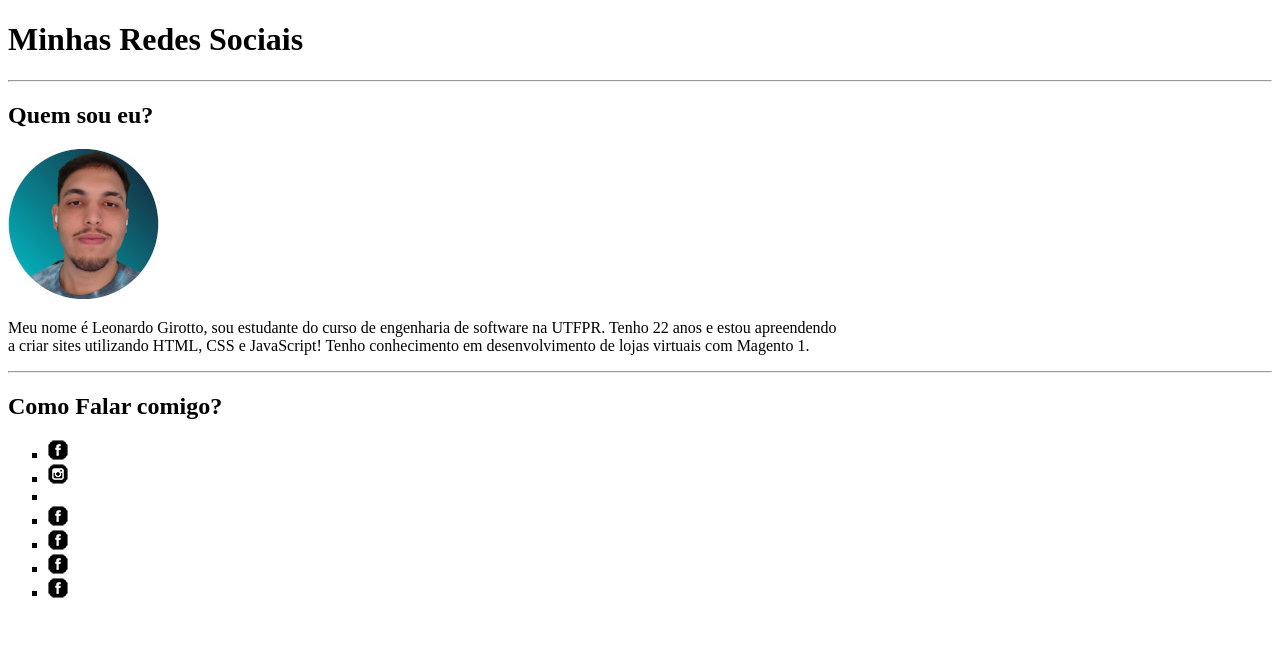
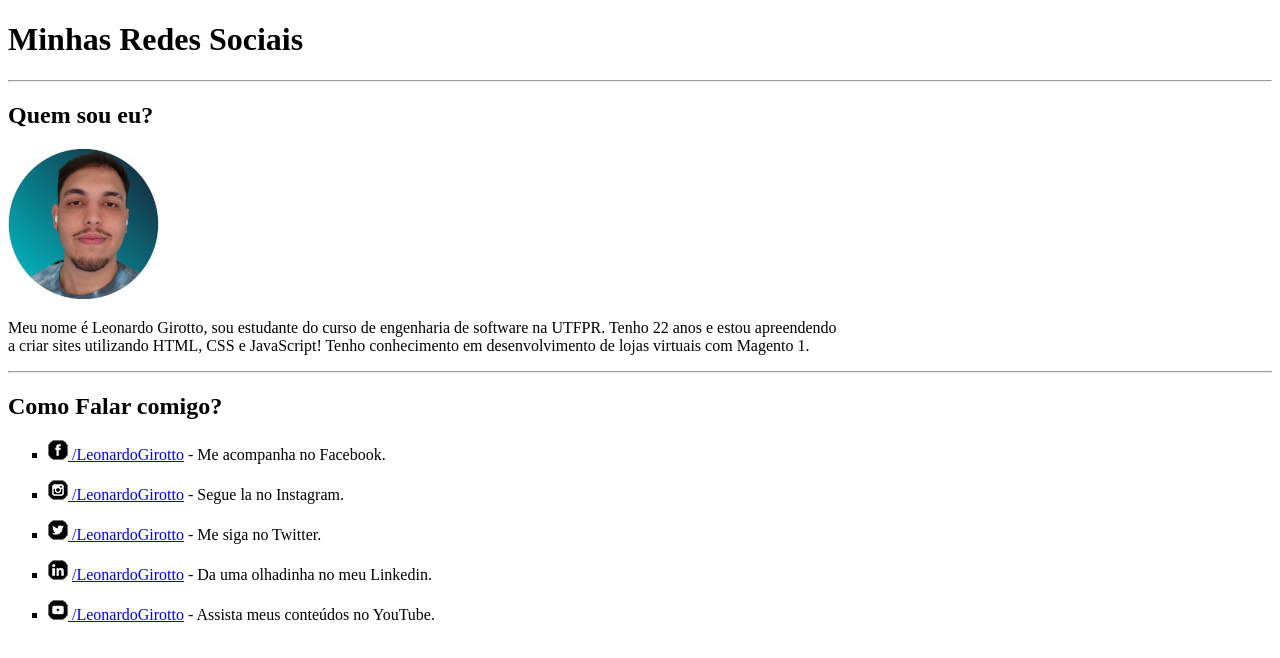
Before and after one commit to leonardofgirotto/formacao-html-css, a plain HTML site: page desafios/d005/index.html in a window 1280 px wide. Drawn offline with Linux system fonts and the light colour scheme.

Commit message:
Desafios 05 e 06

```diff
--- a/desafios/d005/index.html
+++ b/desafios/d005/index.html
@@ -16,15 +16,27 @@
     <h2>Como Falar comigo?</h2>
     <p>
         <ul type="square">
-            <li><img src="social-icons/icone-facebook.png" alt=""></li>
-            <li><img src="social-icons/icone-instagram.png" alt=""></li>
-            <li><img src="img/" alt=""></li>
-            <li><img src="social-icons/icone-facebook.png" alt=""></li>
-            <li><img src="social-icons/icone-facebook.png" alt=""></li>
-            <li><img src="social-icons/icone-facebook.png" alt=""></li>
-            <li><img src="social-icons/icone-facebook.png" alt=""></li>
+            <p>
+                <li><img src="social-icons/icone-facebook.png" alt="Logo Facebook"><a href="https://www.facebook.com/" target="_blank" rel="external"> /LeonardoGirotto</a> - Me acompanha no Facebook.
+                </li>
+            </p>
+            <p>
+                <li><img src="social-icons/icone-instagram.png" alt="Logo Instagram"><a href="https://www.instagram.com/" target="_blank" rel="external"> /LeonardoGirotto</a> - Segue la no Instagram.
+                </li>
+            </p>
+
+            <p>
+                <li><img src="social-icons/icone-twitter.png" alt="Logo Twitter"><a href="https://x.com/?lang=pt-br" target="_blank" rel="external"> /LeonardoGirotto</a> - Me siga no Twitter.
+                </li>
+            </p>
+            <p>
+                <li><img src="social-icons/icone-linkedin.png" alt="Logo Linkedin">
+                    <a href="https://www.linkedin.com/in/leonardofgirotto/" target="_blank" rel="external"> /LeonardoGirotto</a> - Da uma olhadinha no meu Linkedin. </li>
+            </p>
+            <p>
+                <li><img src="social-icons/icone-youtube.png" alt="Logo YouTube"><a href="https://www.youtube.com/" target="_blank" rel="external"> /LeonardoGirotto</a> - Assista meus conteúdos no YouTube. </li>
+            </p>
         </ul>
     </p>
-
 </body>
 </html>
```
Also changed, not shown: desafios/d006/index.html (added, +40 -0 lines), desafios/d006/img/favicon-32x32.png (added).
